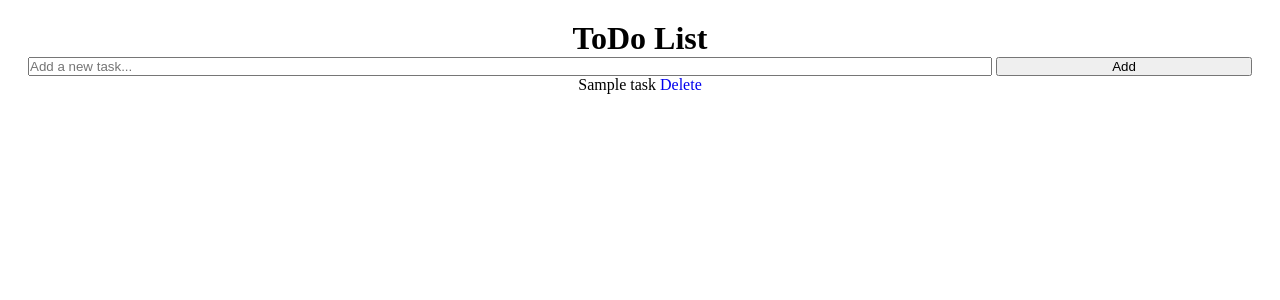
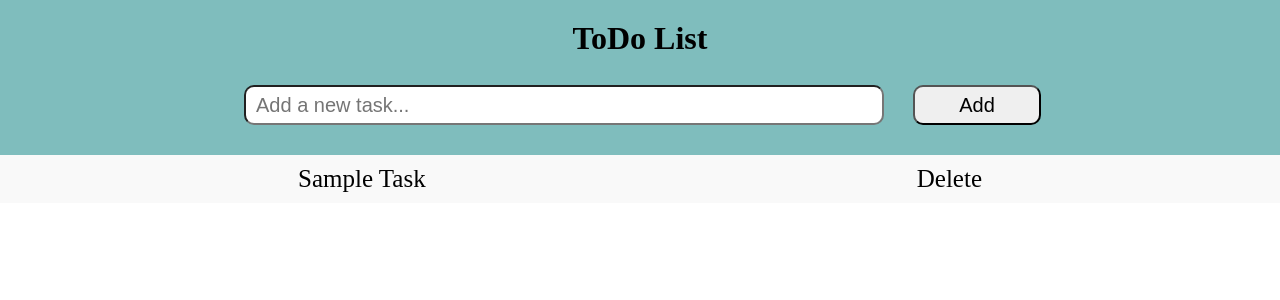
Before and after one commit to riidefined/ToDo-List, a Django app: template templates/index.html in a window 1280 px wide. Shown: the top 300 px of the page. Run offline with Django 3.2, Linux system fonts and the light colour scheme; the template is opened without the code that fills it: most values are stand-ins (such as "Sample title", 1, 10 or a date in 2020).

Commit message:
Added css

```diff
--- a/static/todolist/style.css
+++ b/static/todolist/style.css
@@ -1,15 +1,60 @@
 *{
     margin: 0;
     padding: 0;
+    box-sizing: border-box;
 }
 body{
+    /* margin: 20px; */
+    position: relative;
+}
+header{
     text-align: center;
-    padding: 20px 0px;
+    background-color: rgb(127, 189, 189);
+    padding: 20px;
+
 }
-
-input{
-    width:75vw;
+#textbox{
+    width:50vw;
+    height: 40px;
+    border-radius: 10px;
+    padding: 10px;
+    font-size: 20px;
+    margin: 0px 15px;
 }
-button{
-    width:20vw;
+#btn{
+    width:10vw;
+    height: 40px;
+    margin: 10px 10px;
+    border-radius: 10px;
+    font-size: 20px;
+    transition: 0.3s;
+    cursor:pointer;
 }
+#btn:hover{
+    background-color: #9efaa1dc;
+}
+ul li{
+    padding: 10px 298px;
+    background-color: rgba(238, 238, 238, 0.5);;
+    list-style-type: none;
+    font-size: 25px;
+    position: relative;
+}
+ul li:nth-child(odd){
+    background-color: rgb(249, 249, 249);;
+}
+ul li:hover{
+    background-color: #449e4927;
+}
+ul span{
+    float: right;
+}
+span a{
+    color: black;
+}
+span a:hover{
+    color: rgb(243, 124, 124);
+}
+span:hover{
+    text-decoration: underline;
+}
--- a/templates/index.html
+++ b/templates/index.html
@@ -9,22 +9,23 @@
     <title>ToDo List</title>
 
     <link href="{% static 'todolist/style.css' %}" rel="stylesheet" type="text/css">
+
 </head>
 <body>
-    <head>
-        <h1>ToDo List</h1>
+    <header>
+        <h1>ToDo List</h1><br>
         <form method="POST">
             {% csrf_token %}
-            <input type="text" name="task" placeholder="Add a new task...">
-            <button type="submit">Add</button>
+            <input class="formblock" id="textbox" type="text" name="task" placeholder="Add a new task...">
+            <button class="formblock" id="btn" type="submit">Add</button>
         </form>
-        <ul>
-            {% for todo in todos reversed %}
-                <li>{{todo.task}}
-                <span><a style="text-decoration: none;" href="delete/{{todo.id}}"">Delete</a></span>
-                </li>
-            {% endfor %}
-        </ul>
-    </head>
+    </header>
+    <ul>
+        {% for todo in todos reversed %}
+            <li id="listitem">{{todo.task | title}}
+            <span><a style="text-decoration: none;" href="delete/{{todo.id}}">Delete</a></span>
+            </li>
+        {% endfor %}
+    </ul>
 </body>
 </html>
```
Also changed, not shown: db.sqlite3.
